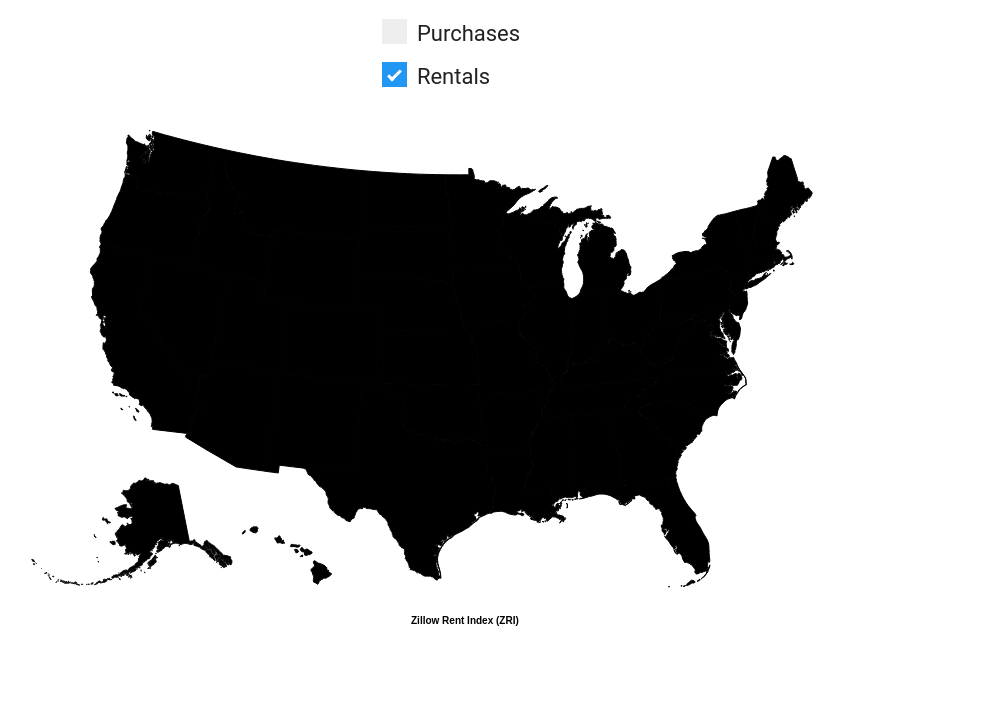
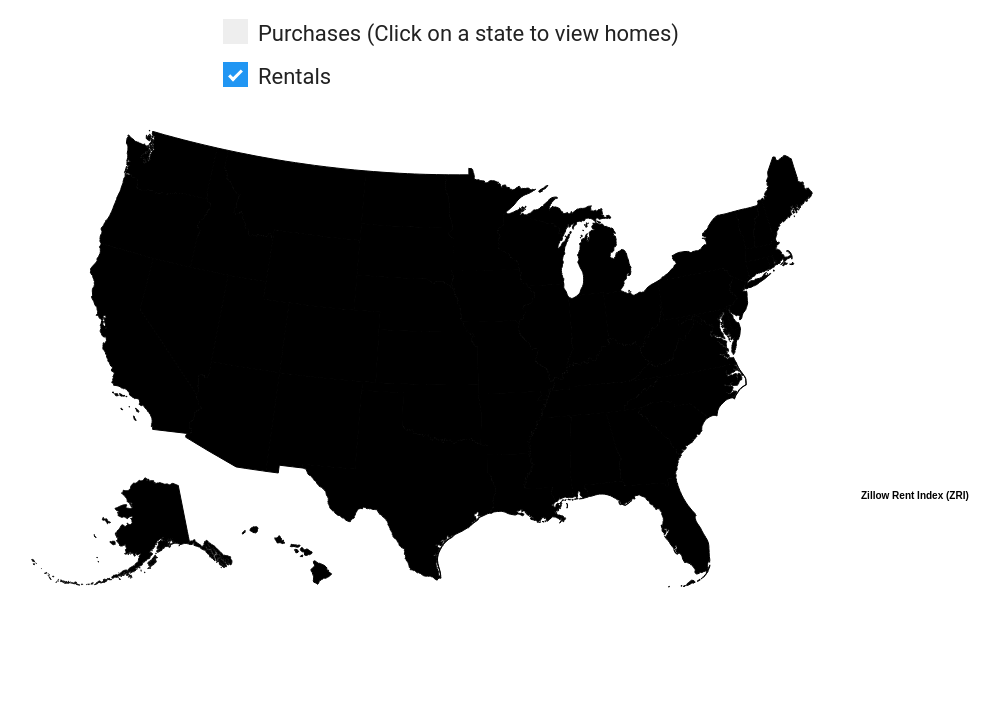
Before and after one commit to qviet1602/House_price_prediction, a Django app: page / in a window 1280 px wide. Shown: the part 81-800 px from the top of the page, without its empty margins (189-1189 px from the left). Run offline with Django 3.2, Linux system fonts and the light colour scheme; data that the repository does not hold is empty; parts of the project's set-up code (start-up, migrations or seed data) failed here and were passed over.

Commit message:
Fixing legend not showing up on the map

```diff
--- a/domicilian/static/js/map.js
+++ b/domicilian/static/js/map.js
@@ -102,7 +102,7 @@ function updateMap(us, prices, colorScheme, index) {
 function updateLegend(color, x, index) {
   var g = svg.append('g')
     .attr('class', 'key')
-    .attr('transform', 'translate(0, 525)')
+    .attr('transform', 'translate(450, 400)')
 
   g.selectAll('rect')
     .data(color.range().map(function(d) {
--- a/domicilian/templates/pages/home.html
+++ b/domicilian/templates/pages/home.html
@@ -2,7 +2,7 @@
 
 {% block content %}
     <div id="select">
-        <label class="container" for="purchases">Purchases
+        <label class="container" for="purchases">Purchases (Click on a state to view homes)
             <input type="radio" id="purchases" name="type" value="purchases">
             <span class="checkmark"></span>
         </label>
```
Also changed, not shown: domicilian/visualization/views.py (line endings or trailing spaces).
